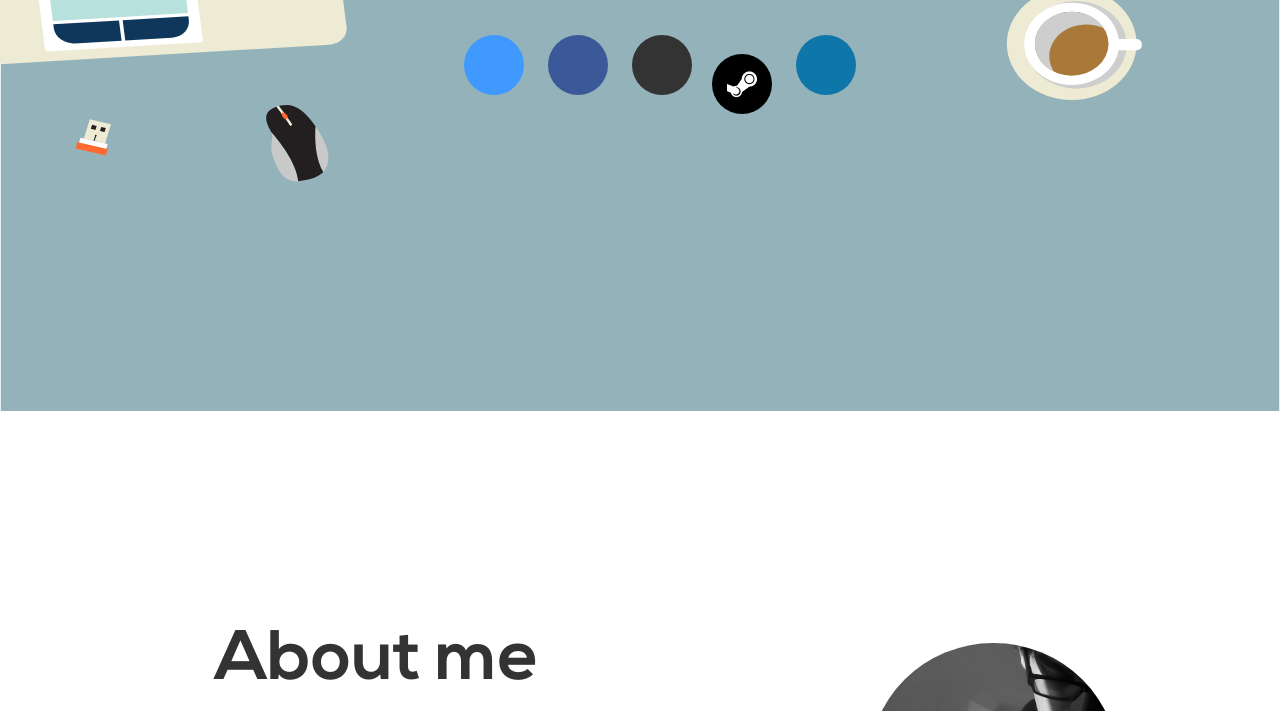
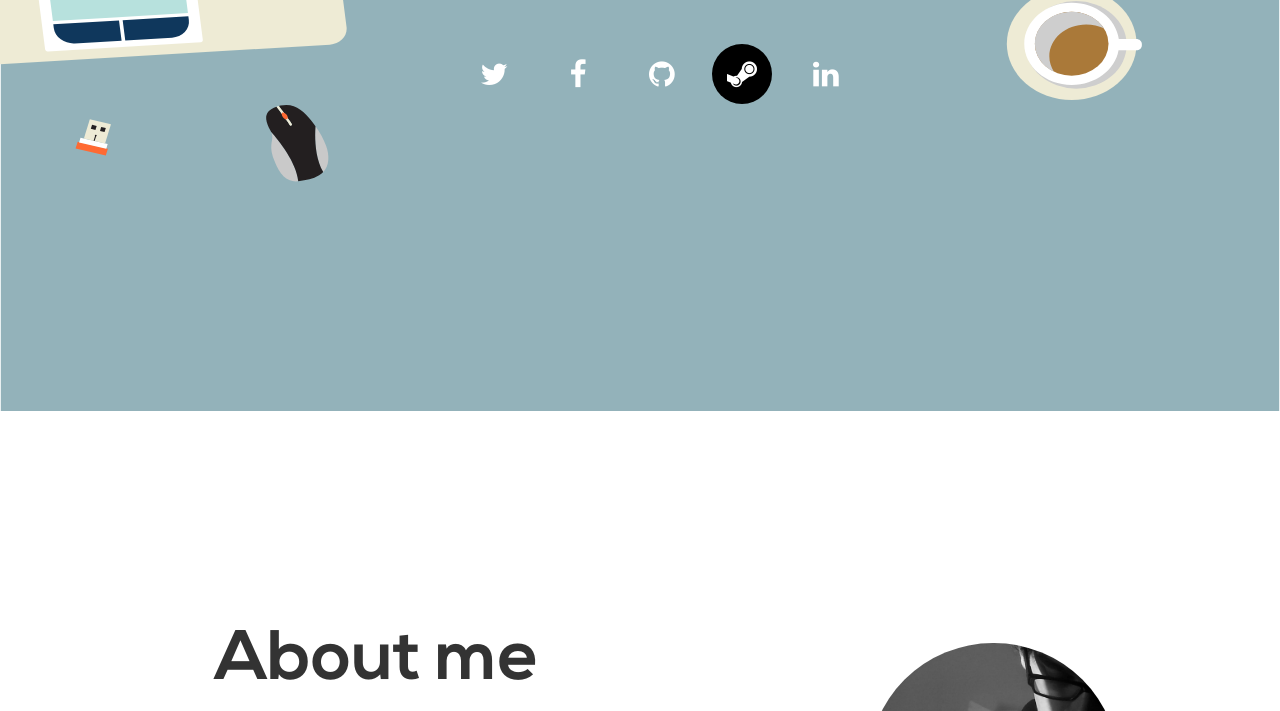
Before and after one commit to ehteshamshareef/ehteshamshareef.github.io, a plain HTML site: page index.html in a window 1280 px wide. Shown: the part 389-1100 px from the top of the page. Drawn offline with nearby package versions, Linux system fonts and the light colour scheme; a web font is replaced by a local one.

Commit message:
Update index.html

```diff
--- a/index.html
+++ b/index.html
@@ -63,18 +63,18 @@
 		<div class="element" style="display:inline;"></div>
         <ul class="social-buttons" id="demo1">
 <li>
-    <a href="#" class="brandico-twitter-bird"></a>
+    <a href="#" class="fa fa-twitter"></a>
   </li>
   <li>
-    <a href="#" class="brandico-facebook"></a>
+    <a href="#" class="fa fa-facebook"></a>
   </li>
   <li>
-    <a href="#" class="brandico-github"></a>
+    <a href="#" class="fa fa-github"></a>
   <li>
     <a href="#" class="fa fa-steam"></a>
   </li>
   <li>
-    <a href="#" class="brandico-linkedin"></a>
+    <a href="#" class="fa fa-linkedin"></a>
   </li>
 </ul>
 
```
